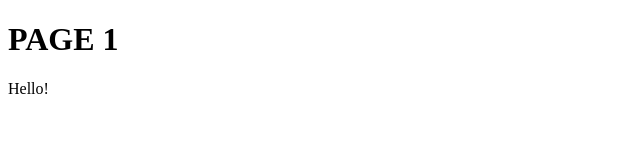
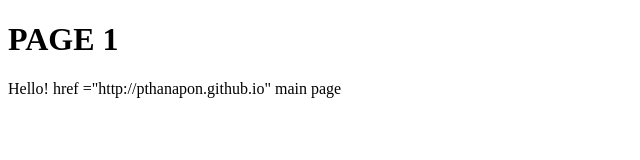
Before and after one commit to PThanapon/e7herodata, a plain HTML site: page index.html in a window 1280 px wide. Shown: the whole page, without its empty margins (0-640 px from the left). Drawn offline with Linux system fonts and the light colour scheme.

Commit message:
Update index.html

```diff
--- a/index.html
+++ b/index.html
@@ -9,6 +9,7 @@
     <h1> <b> PAGE 1 </b></h1>
     <p>
       Hello!
+        <a> href ="http://pthanapon.github.io" main page </a>
     </p>
     <script> src="index.js" </script>
 </body>
```
